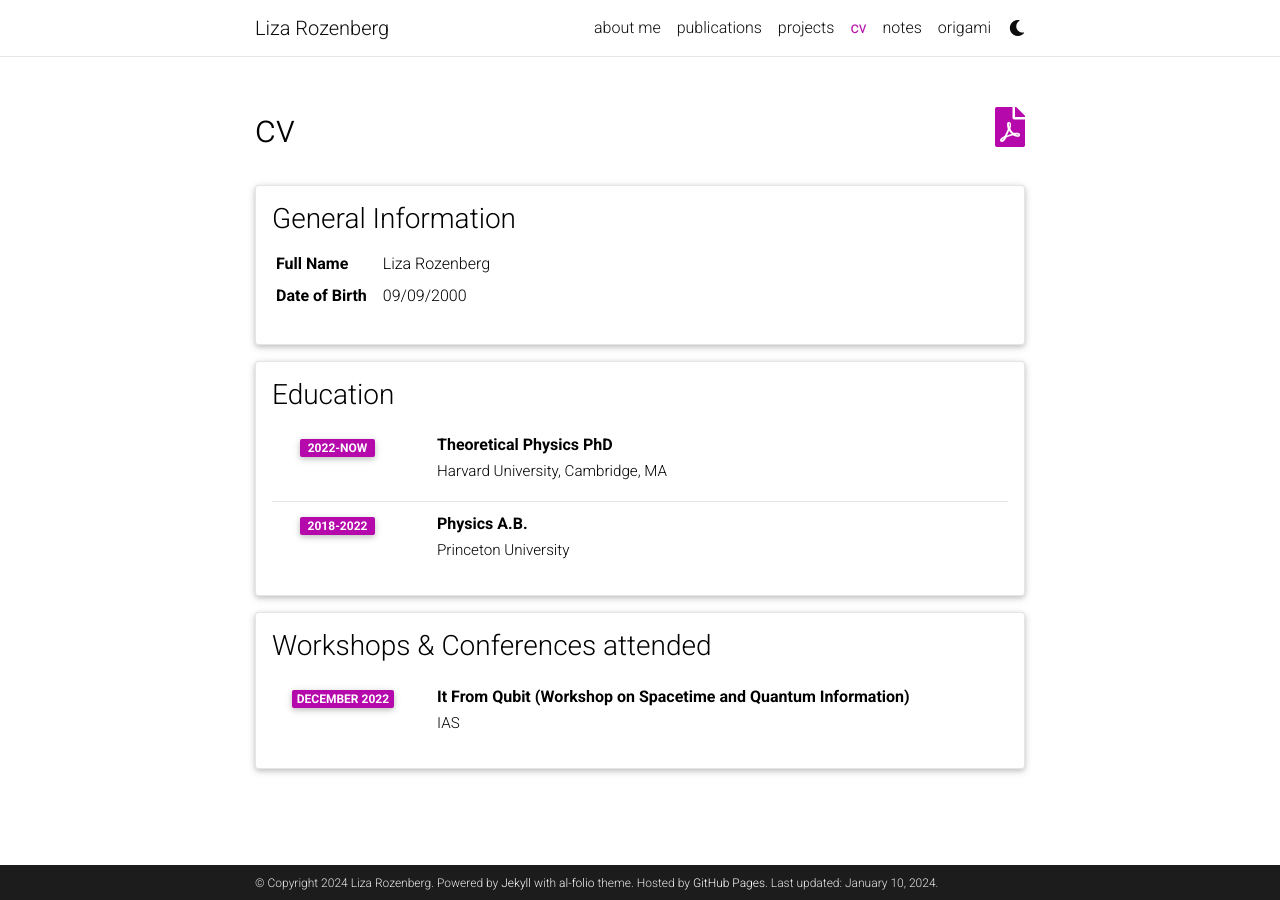
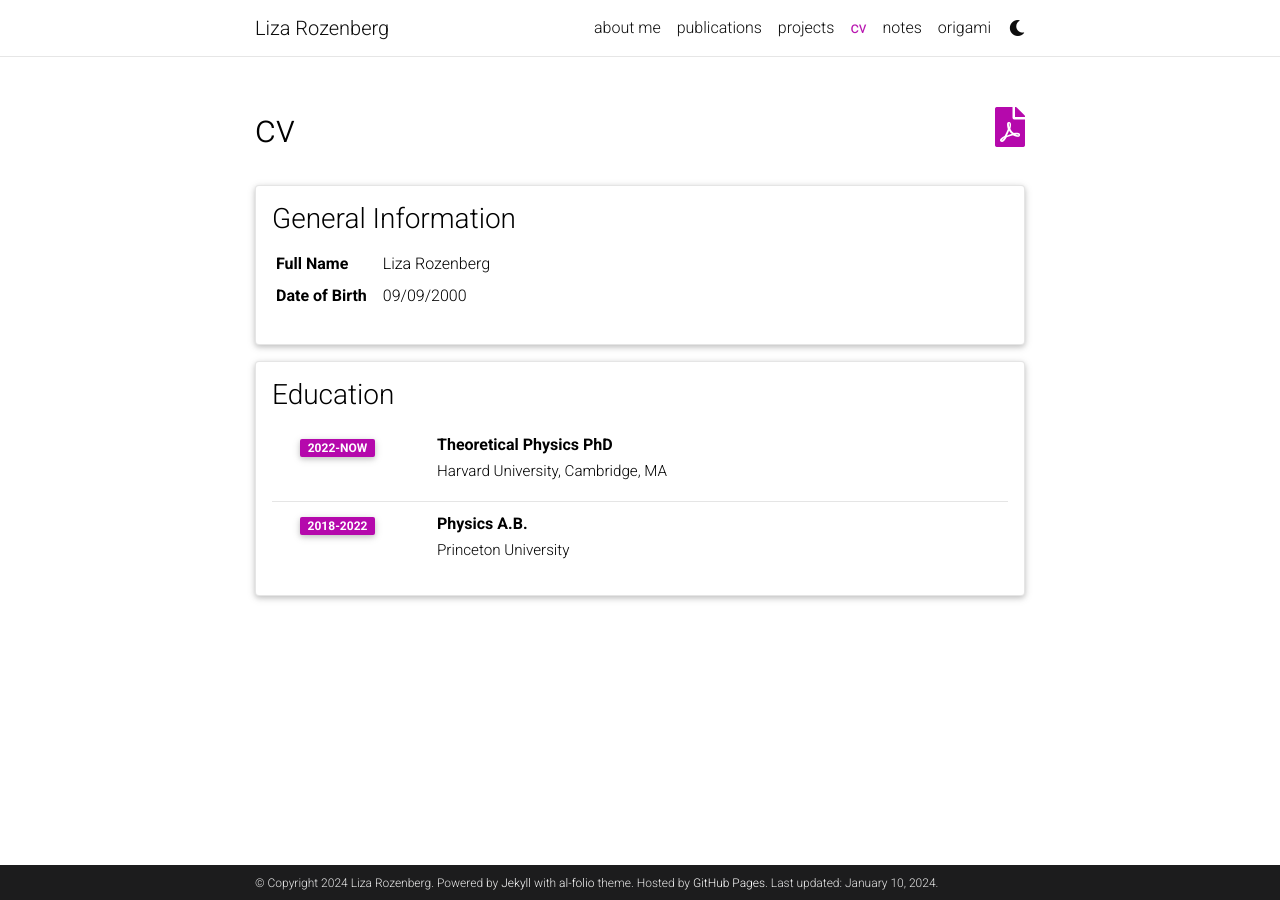
Before and after one commit to acequark/acequark.github.io, a Jekyll site: the page built from _pages/cv.md, in a window 1280 px wide. Built offline with Jekyll 4.4.1, drawn with Linux system fonts in a browser that asks for light colours; comment, search, counter and statistics services are not loaded; a style sheet for code colours, icons or effects is not loaded.

Commit message:
Update cv.yml

```diff
--- a/_data/cv.yml
+++ b/_data/cv.yml
@@ -24,13 +24,6 @@
         #- Description 1.
         #- Description 2.
 
-- title: Workshops & Conferences attended
-  type: time_table
-  contents:
-    - title: It From Qubit (Workshop on Spacetime and Quantum Information)
-      institution: IAS
-      year: December 2022
-
 #- title: Experience
  # type: time_table
   #contents:
```
